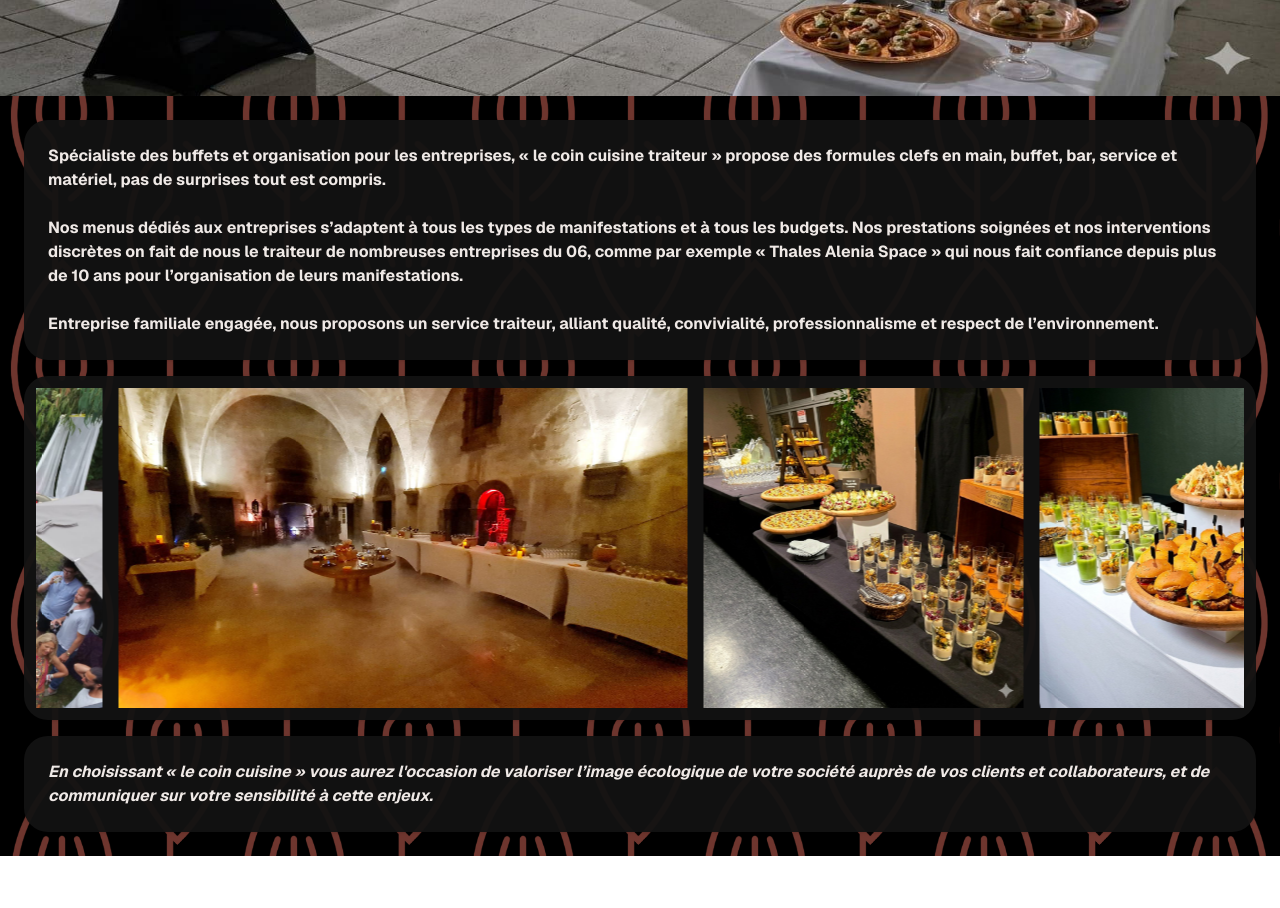
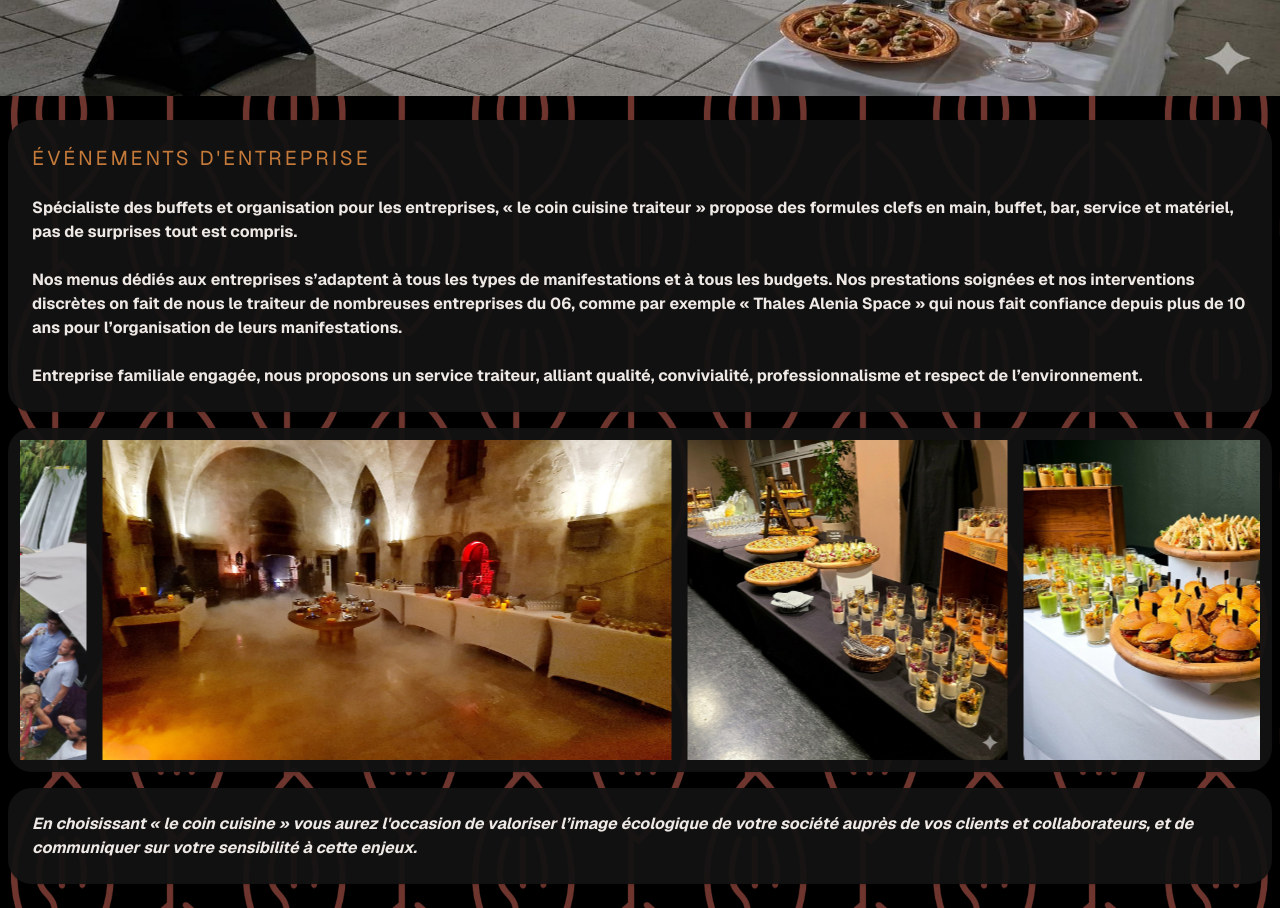
Before and after one commit to mathieubompard-dev/le-coin-cuisine-traiteur, a Next.js app: page /evenements-entreprise in a window 1280 px wide. Shown: the part 520-1428 px from the top of the page. Before the commit the page ends 1376 px from the top, so only its background shows below. Built offline with nearby package versions, Linux system fonts and the light colour scheme.

Commit message:
ajout des titres

```diff
--- a/app/evenements-entreprise/page.tsx
+++ b/app/evenements-entreprise/page.tsx
@@ -44,8 +44,11 @@ export default function CorporateEventsPage(): ReactElement {
 
   return (
     <main className="mx-auto flex w-full flex-col gap-4 py-6">
-      <section className="px-6">
+      <section className="px-2">
         <Card className="grid gap-6">
+          <h1 className="text-xl uppercase tracking-[0.15em] text-[var(--color-accent)]">
+            {t("nav.corporateEvents")}
+          </h1>
           {description.map((paragraph, index) => (
             <p className="font-bold" key={index}>
               {paragraph}
@@ -54,11 +57,11 @@ export default function CorporateEventsPage(): ReactElement {
         </Card>
       </section>
 
-      <section className="px-6">
+      <section className="px-2">
         <Carousel images={galleryImages} />
       </section>
 
-      <section className="px-6">
+      <section className="px-2">
         <Card className="grid gap-6">
           <p className="font-bold italic">{t("corporate.goodChoice")}</p>
         </Card>
--- a/app/evenements-prives/page.tsx
+++ b/app/evenements-prives/page.tsx
@@ -44,8 +44,11 @@ export default function PrivateEventsPage(): ReactElement {
 
   return (
     <main className="mx-auto flex w-full flex-col gap-4 py-6">
-      <section className="px-6">
+      <section className="px-2">
         <Card className="grid gap-6">
+          <h1 className="text-xl uppercase tracking-[0.15em] text-[var(--color-accent)]">
+            {t("nav.privateEvents")}
+          </h1>
           {description.map((paragraph, index) => (
             <p className="font-bold" key={index}>
               {paragraph}
@@ -54,7 +57,7 @@ export default function PrivateEventsPage(): ReactElement {
         </Card>
       </section>
 
-      <section className="px-6">
+      <section className="px-2">
         <Carousel images={galleryImages} />
       </section>
     </main>
--- a/app/nous-connaitre/page.tsx
+++ b/app/nous-connaitre/page.tsx
@@ -47,8 +47,11 @@ export default function AboutPage(): ReactElement {
 
   return (
     <main className="mx-auto flex w-full flex-col gap-4 py-6">
-      <section className="px-6">
+      <section className="px-2">
         <Card className="grid gap-6">
+          <h1 className="text-xl uppercase tracking-[0.15em] text-[var(--color-accent)]">
+            {t("nav.about")}
+          </h1>
           {description.map((paragraph, index) => (
             <p className="font-bold" key={index}>
               {paragraph}
@@ -57,11 +60,11 @@ export default function AboutPage(): ReactElement {
         </Card>
       </section>
 
-      <section className="px-6">
+      <section className="px-2">
         <Carousel images={galleryImages} />
       </section>
 
-      <section className="px-6">
+      <section className="px-2">
         <Card className="grid gap-6">
           {ecoResponsible.map((point, index) => (
             <p
--- a/app/nous-contacter/page.tsx
+++ b/app/nous-contacter/page.tsx
@@ -13,10 +13,10 @@ export default function ContactPage(): ReactElement {
       <section>
         <Card>
           <div className="space-y-4">
-            <h1 className="text-2xl uppercase tracking-[0.15em] text-[var(--color-accent)]">
+            <h1 className="text-xl uppercase tracking-[0.15em] text-[var(--color-accent)]">
               {t("nav.contact")}
             </h1>
-            <p className="text-lg">{t("contact.text")}</p>
+            <p>{t("contact.text")}</p>
           </div>
         </Card>
       </section>
--- a/app/page.tsx
+++ b/app/page.tsx
@@ -43,11 +43,11 @@ export default function Home() {
 
   return (
     <main className="mx-auto flex w-full flex-col gap-4 py-6">
-      <section className="px-6">
+      <section className="px-2">
         <TheyTrustUs />
       </section>
 
-      <section className="px-6">
+      <section className="px-2">
         <Card className="grid gap-6">
           {description.map((paragraph, index) => (
             <p className="font-bold" key={index}>
@@ -57,7 +57,7 @@ export default function Home() {
         </Card>
       </section>
 
-      <section className="px-3">
+      <section className="px-2">
         <Carousel images={accueilImages} />
       </section>
     </main>
```
